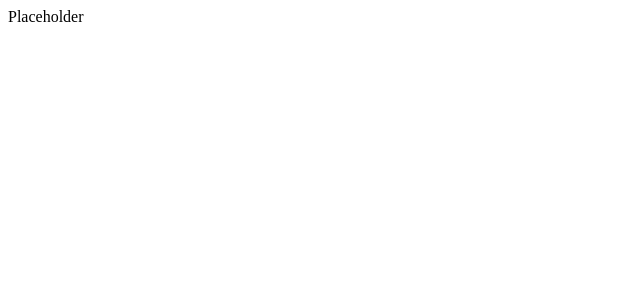
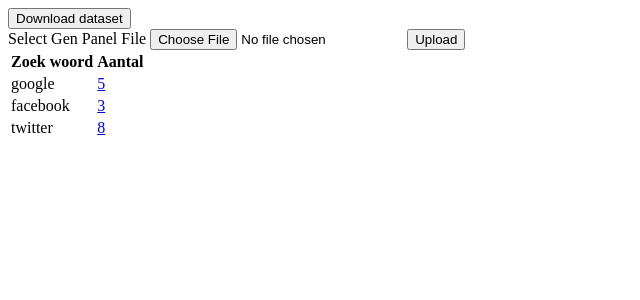
Before and after one commit to itbc-bin/bi8a-project-groep5, a Flask app: page / in a window 1280 px wide. Before the commit the part shown is almost empty. Shown: the top 300 px of the page, without its empty margins (0-640 px from the left). Run offline with Flask 2, Linux system fonts and the light colour scheme.

Commit message:
added code to visualise table

```diff
--- a/templates/index.html
+++ b/templates/index.html
@@ -2,13 +2,51 @@
 <html lang="en">
 <head>
     <meta charset="UTF-8">
+    <title>bi8a-Project</title>
+    <meta name="viewport" content="width=device-width, initial-scale=1.0"/>
+    <link rel="stylesheet"
+          href="{{ url_for('static', filename='css/styles.css') }}">
     <script
             src="https://ajax.googleapis.com/ajax/libs/jquery/3.4.1/jquery.min.js"></script>
     <script defer
             src="{{ url_for('static', filename='js/index.js') }}"></script>
-    <title>bi8a-Project</title>
 </head>
 <body>
-Placeholder
+
+<a href="{{ url_for('download') }}">
+    <button class="download-button">
+        Download dataset
+    </button>
+</a>
+<form id="upload-form" method="post"
+      enctype="multipart/form-data" class="upload-form">
+    <label for="file" class="upload-file-label">Select Gen
+        Panel
+        File</label>
+    <input class="upload-file" name="file" type="file"
+           id="file"
+           title="Browse">
+    <button class="upload-button" id="submit"
+            type="button">Upload
+    </button>
+</form>
+<table class="content-table">
+    <thead>
+    <tr>
+        <th>Zoek woord</th>
+        <th>Aantal</th>
+    </tr>
+    </thead>
+    <tbody>
+    {% for data in test_data %}
+        <tr>
+            <td data-label="zoekwoord">{{ data['zoekwoord'] }}</td>
+            <td data-label="aantal"><a target="_blank"
+                                       href="{{ data['link'] }}">{{ data['aantal'] }}</a>
+            </td>
+        </tr>
+    {% endfor %}
+    </tbody>
+</table>
 </body>
 </html>
```
